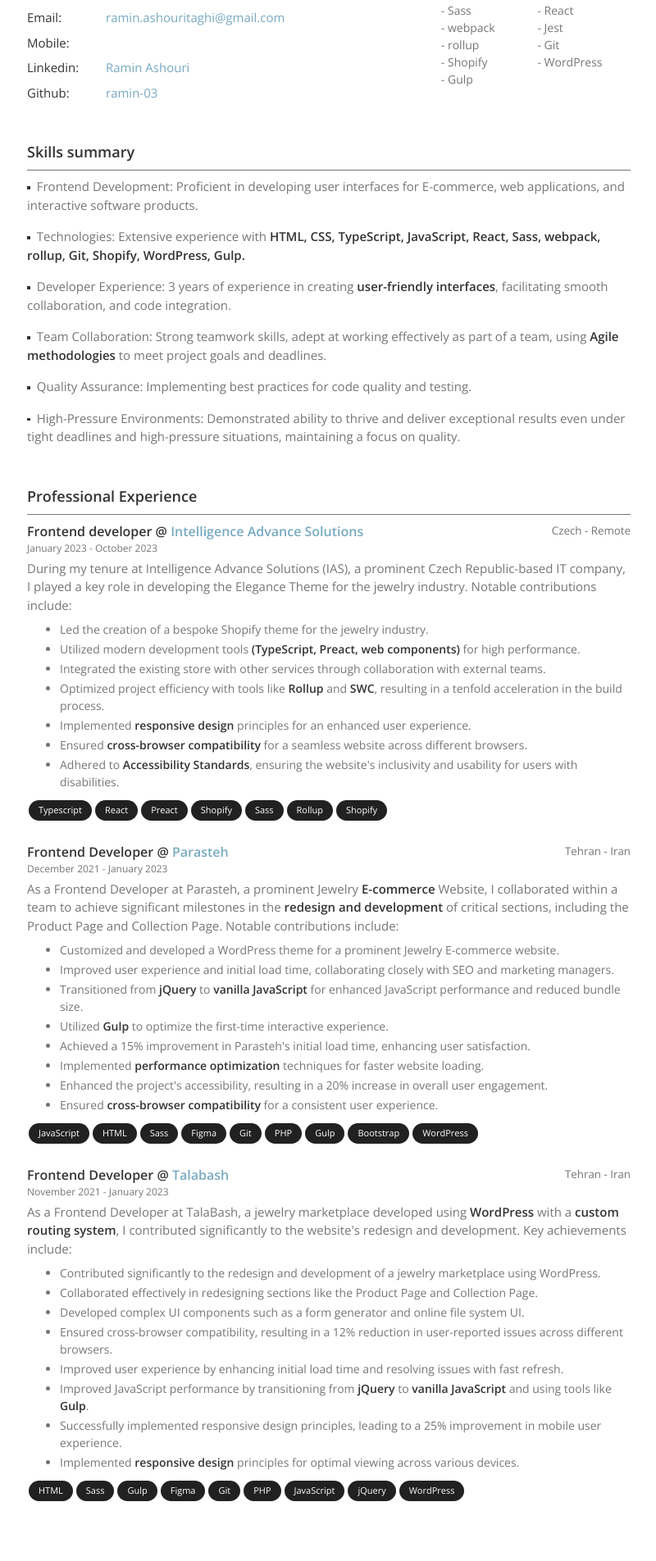
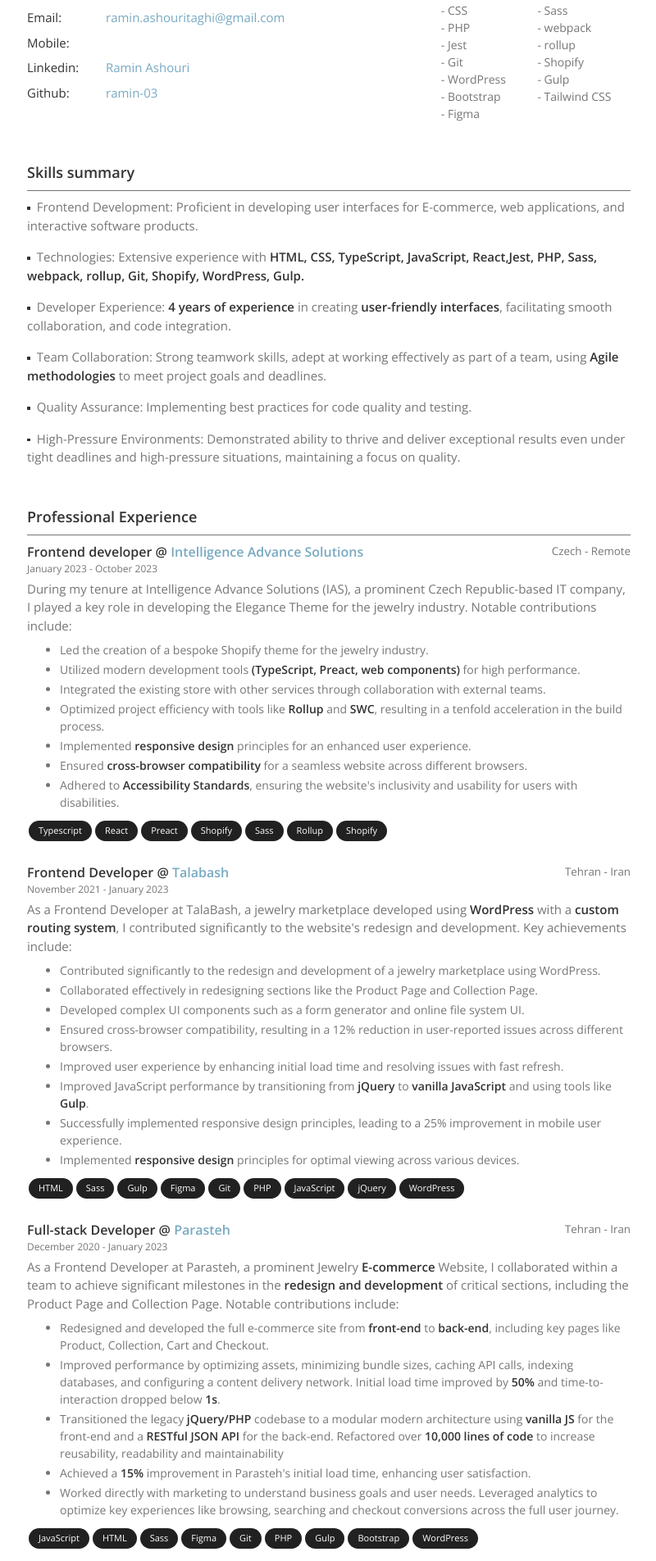
Before and after one commit to ramin-03/ramin-03.github.io, a Next.js app: page / in a window 1280 px wide. Shown: the part 116-2020 px from the top of the page at 82% size, without its empty margins (239-1039 px from the left). Before the commit the page ends 1997 px from the top, so only its background shows below. Built offline with nearby package versions, Linux system fonts and the light colour scheme.

Commit message:
Updating data

```diff
--- a/src/data/enData.tsx
+++ b/src/data/enData.tsx
@@ -7,11 +7,11 @@
   },
   generalInfo: {
     fullName: 'Ramin Ashouri',
-    formattedMobile: process.env.NEXT_PUBLIC_PHONE_NUMBER ?? "",
+    formattedMobile: process.env.NEXT_PUBLIC_PHONE_NUMBER ?? '',
     emailLabel: 'Email',
     email: 'ramin.ashouritaghi@gmail.com',
     mobileLabel: 'Mobile',
-    mobile: (process.env.NEXT_PUBLIC_PHONE_NUMBER ?? "").replace(/\s/g, ""),
+    mobile: (process.env.NEXT_PUBLIC_PHONE_NUMBER ?? '').replace(/\s/g, ''),
     LinkedinLabel: 'Linkedin',
     Linkedin: 'Ramin Ashouri',
     githubLabel: 'Github',
@@ -22,10 +22,11 @@
     skills: [
       'TypeScript',
       'JavaScript',
+      'React',
       'HTML',
       'CSS',
       'Sass',
-      'React',
+      'PHP',
       'webpack',
       'Jest',
       'rollup',
@@ -33,6 +34,9 @@
       'Shopify',
       'WordPress',
       'Gulp',
+      'Bootstrap',
+      'Tailwind CSS',
+      'Figma',
     ],
     title: 'Key skills',
   },
@@ -47,12 +51,12 @@
         Technologies: Extensive experience with
         <strong>
           {' '}
-          HTML, CSS, TypeScript, JavaScript, React, Sass, webpack, rollup, Git, Shopify, WordPress, Gulp.
+          HTML, CSS, TypeScript, JavaScript, React,Jest, PHP, Sass, webpack, rollup, Git, Shopify, WordPress, Gulp.
         </strong>
       </>,
       <>
-        Developer Experience: 3 years of experience in creating <strong>user-friendly interfaces</strong>, facilitating
-        smooth collaboration, and code integration.
+        Developer Experience: <strong>4 years of experience</strong> in creating
+        <strong> user-friendly interfaces</strong>, facilitating smooth collaboration, and code integration.
       </>,
       <>
         Team Collaboration: Strong teamwork skills, adept at working effectively as part of a team, using
@@ -107,43 +111,6 @@
         techStack: ['Typescript', 'React', 'Preact', 'Shopify', 'Sass', 'Rollup', 'Shopify'],
       },
       {
-        title: 'Parasteh',
-        position: 'Frontend Developer',
-        startDate: 'December 2021',
-        ISOStartDate: '2021-12-02T00:00:00.000Z',
-        endDate: 'January 2023',
-        ISOEndDate: '2023-01-02T00:00:00.000Z',
-        location: 'Tehran - Iran',
-        url: 'https://parasteh.com/',
-        description: (
-          <>
-            As a Frontend Developer at Parasteh, a prominent Jewelry <strong>E-commerce</strong> Website, I collaborated
-            within a team to achieve significant milestones in the <strong>redesign and development</strong> of critical
-            sections, including the Product Page and Collection Page. Notable contributions include:
-          </>
-        ),
-        points: [
-          <>Customized and developed a WordPress theme for a prominent Jewelry E-commerce website.</>,
-          <>Improved user experience and initial load time, collaborating closely with SEO and marketing managers.</>,
-          <>
-            Transitioned from <strong>jQuery</strong> to <strong>vanilla JavaScript</strong> for enhanced JavaScript
-            performance and reduced bundle size.
-          </>,
-          <>
-            Utilized <strong>Gulp</strong> to optimize the first-time interactive experience.
-          </>,
-          <>Achieved a 15% improvement in Parasteh's initial load time, enhancing user satisfaction.</>,
-          <>
-            Implemented <strong>performance optimization</strong> techniques for faster website loading.
-          </>,
-          <>Enhanced the project's accessibility, resulting in a 20% increase in overall user engagement.</>,
-          <>
-            Ensured <strong>cross-browser compatibility</strong> for a consistent user experience.
-          </>,
-        ],
-        techStack: ['JavaScript', 'HTML', 'Sass', 'Figma', 'Git', 'PHP', 'Gulp', 'Bootstrap', 'WordPress'],
-      },
-      {
         title: 'Talabash',
         position: 'Frontend Developer',
         startDate: 'November 2021',
@@ -182,6 +149,48 @@
         ],
         techStack: ['HTML', 'Sass', 'Gulp', 'Figma', 'Git', 'PHP', 'JavaScript', 'jQuery', 'WordPress'],
       },
+      {
+        title: 'Parasteh',
+        position: 'Full-stack Developer',
+        startDate: 'December 2020',
+        ISOStartDate: '2020-12-02T00:00:00.000Z',
+        endDate: 'January 2023',
+        ISOEndDate: '2023-01-02T00:00:00.000Z',
+        location: 'Tehran - Iran',
+        url: 'https://parasteh.com/',
+        description: (
+          <>
+            As a Frontend Developer at Parasteh, a prominent Jewelry <strong>E-commerce</strong> Website, I collaborated
+            within a team to achieve significant milestones in the <strong>redesign and development</strong> of critical
+            sections, including the Product Page and Collection Page. Notable contributions include:
+          </>
+        ),
+        points: [
+          <>
+            Redesigned and developed the full e-commerce site from <strong>front-end</strong> to{' '}
+            <strong>back-end</strong>, including key pages like Product, Collection, Cart and Checkout.
+          </>,
+          <>
+            Improved performance by optimizing assets, minimizing bundle sizes, caching API calls, indexing databases,
+            and configuring a content delivery network. Initial load time improved by <strong>50%</strong> and
+            time-to-interaction dropped below <strong>1s</strong>.
+          </>,
+          <>
+            Transitioned the legacy <strong>jQuery/PHP</strong> codebase to a modular modern architecture using{' '}
+            <strong>vanilla JS</strong> for the front-end and a <strong>RESTful JSON API</strong> for the back-end.
+            Refactored over <strong>10,000 lines of code</strong> to increase reusability, readability and
+            maintainability
+          </>,
+          <>
+            Achieved a <strong>15%</strong> improvement in Parasteh's initial load time, enhancing user satisfaction.
+          </>,
+          <>
+            Worked directly with marketing to understand business goals and user needs. Leveraged analytics to optimize
+            key experiences like browsing, searching and checkout conversions across the full user journey.
+          </>,
+        ],
+        techStack: ['JavaScript', 'HTML', 'Sass', 'Figma', 'Git', 'PHP', 'Gulp', 'Bootstrap', 'WordPress'],
+      },
     ],
-  }
+  },
 }
```
